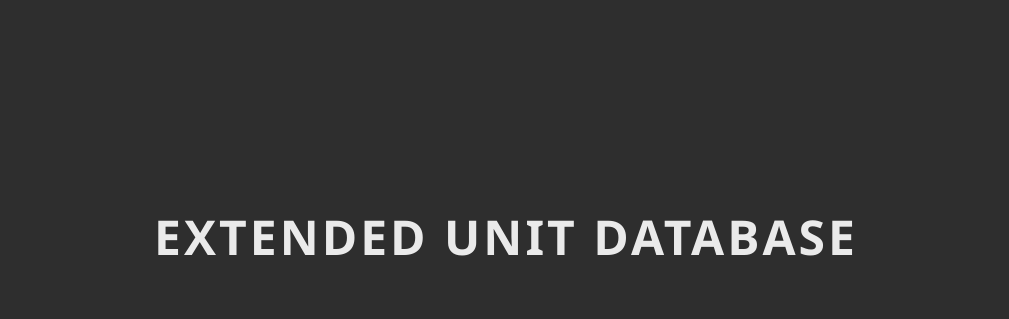
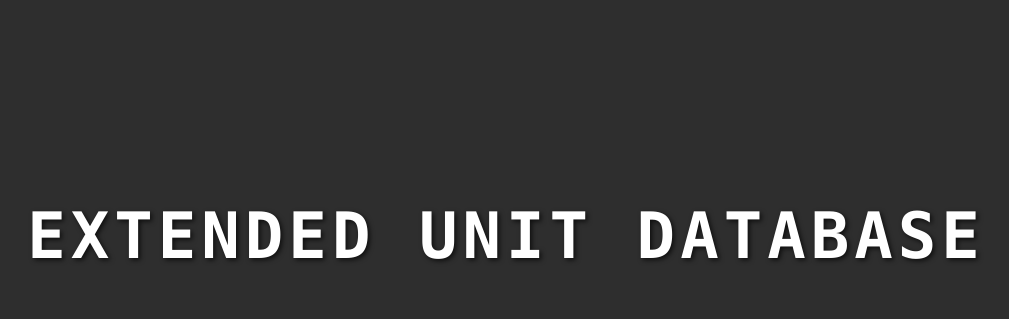
Before and after one commit to eiscom/EUD, a plain HTML site: page index.html in a window 1280 px wide. Shown: the part 164-483 px from the top of the page, without its empty margins (134-1143 px from the left). Drawn offline with Linux system fonts and the light colour scheme.

Commit message:
Update index.html

```diff
--- a/index.html
+++ b/index.html
@@ -6,33 +6,51 @@
     <title>Extended Unit Database</title>
     <style>
         body {
-            font-family: 'Segoe UI', Tahoma, Geneva, Verdana, sans-serif;
+            font-family: 'Consolas', 'Courier New', monospace; /* Sharper monospace font */
+            margin: 0;
+            padding: 0;
             background-color: #2e2e2e;
             color: #ffffff;
             display: flex;
             justify-content: center;
             align-items: center;
             height: 100vh;
-            margin: 0;
+            flex-direction: column;
             overflow: hidden;
+            transition: background-color 0.5s ease;
         }
+
         h1 {
-            font-size: 3rem;
+            font-size: 4rem;
             text-transform: uppercase;
-            letter-spacing: 3px;
+            letter-spacing: 5px;
+            cursor: pointer;
+            transition: transform 0.3s ease, opacity 0.3s ease;
             text-align: center;
-            font-weight: 700;
-            opacity: 0.9;
-            margin: 0;
-            transition: transform 0.3s ease, opacity 0.3s ease;
+            text-shadow: 2px 2px 5px rgba(0, 0, 0, 0.7); /* Add text shadow for sharpness */
         }
+
         h1:hover {
             transform: scale(1.1);
-            opacity: 1;
+            opacity: 0.8;
+        }
+
+        /* Make sure text stays centered and page fills the screen */
+        .container {
+            text-align: center;
+        }
+
+        /* Responsive styling for smaller screens */
+        @media (max-width: 768px) {
+            h1 {
+                font-size: 2.5rem;
+            }
         }
     </style>
 </head>
 <body>
-    <h1>Extended Unit Database</h1>
+    <div class="container">
+        <h1>Extended Unit Database</h1>
+    </div>
 </body>
 </html>
```
